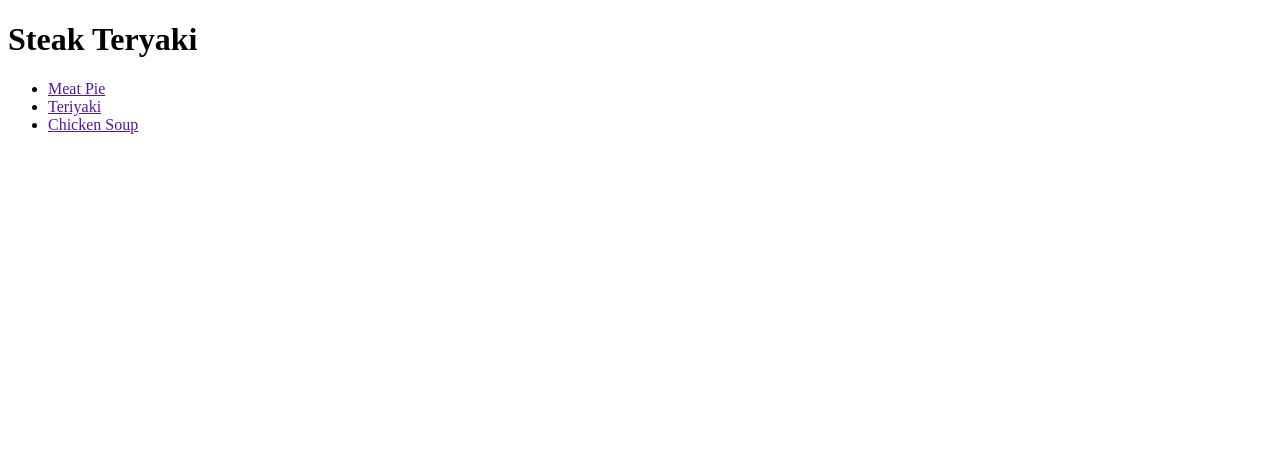
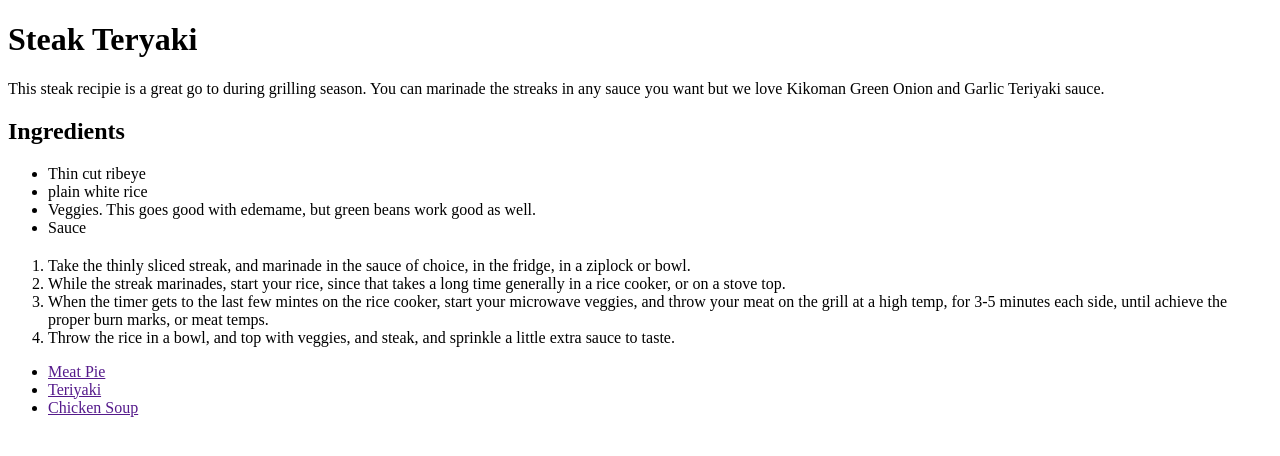
Before and after one commit to tanickel1/Recipes, a plain HTML site: page teryaki/teryaki.html in a window 1280 px wide. Drawn offline with Linux system fonts and the light colour scheme.

Commit message:
added steak recipie

```diff
--- a/teryaki/teryaki.html
+++ b/teryaki/teryaki.html
@@ -9,8 +9,24 @@
 <body>
     <h1>Steak Teryaki</h1>
     <p>
+        This steak recipie is a great go to during grilling season.
+        You can marinade the streaks in any sauce you want but we love Kikoman Green Onion and Garlic Teriyaki sauce.
+    </p>
+    <h2>Ingredients</h2>
+    <ul>
+        <li>Thin cut ribeye</li>
+        <li>plain white rice</li>
+        <li>Veggies. This goes good with edemame, but green beans work good as well.</li>
+        <li>Sauce</li>
+    </ul>
+    <h2></h2>
+    <ol>
+        <li>Take the thinly sliced streak, and marinade in the sauce of choice, in the fridge, in a ziplock or bowl.</li>
+        <li>While the streak marinades, start your rice, since that takes a long time generally in a rice cooker, or on a stove top.</li>
+        <li>When the timer gets to the last few mintes on the rice cooker, start your microwave veggies, and throw your meat on the grill at a high temp, for 3-5 minutes each side, until achieve the proper burn marks, or meat temps.</li>
+        <li>Throw the rice in a bowl, and top with veggies, and steak, and sprinkle a little extra sauce to taste.</li>
 
-    </p>
+    </ol>
     <ul>
         <li><a href="">Meat Pie</a></li>
         <li><a href="">Teriyaki</a></li>
```
